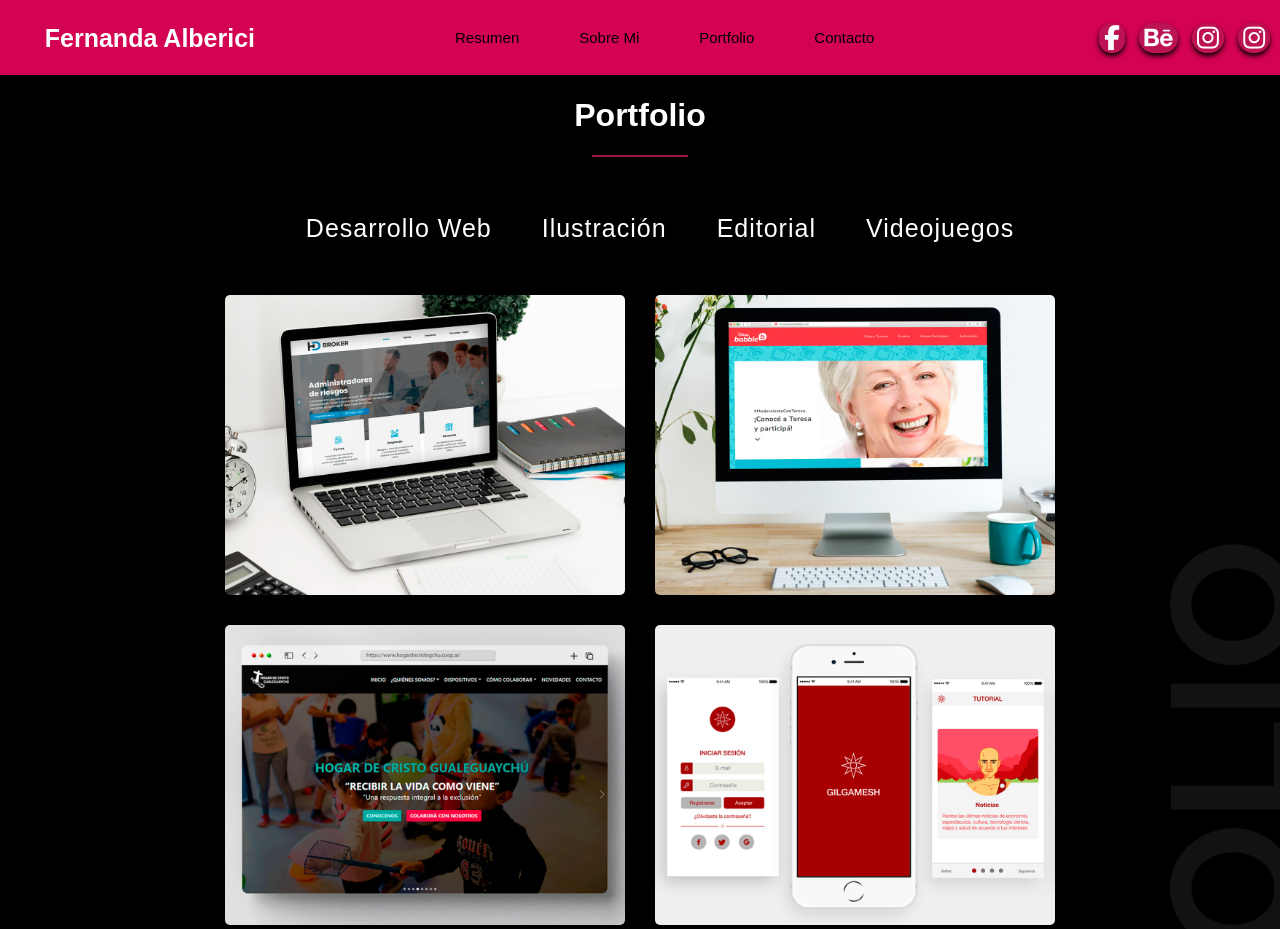
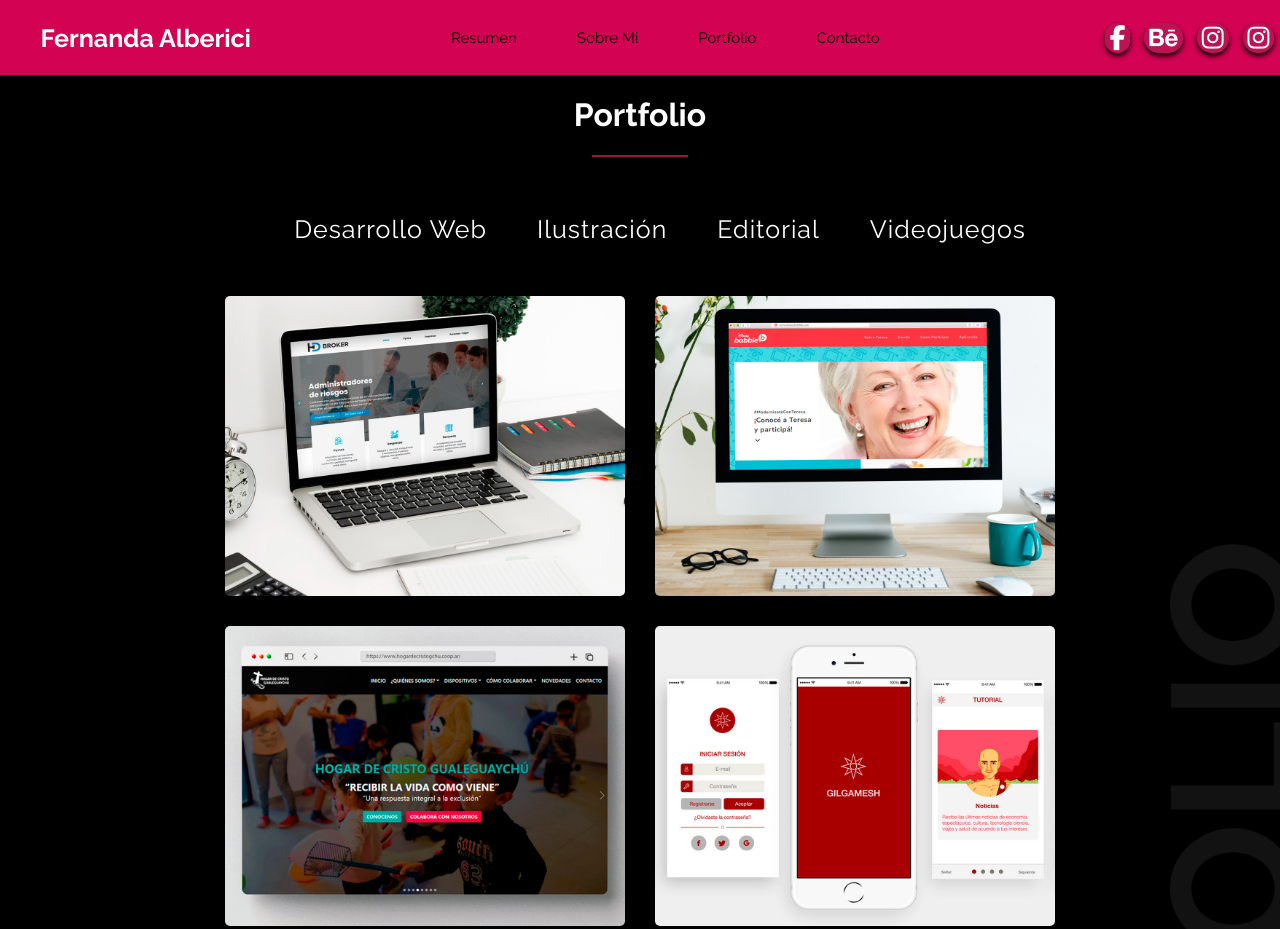
Before and after one commit to l-u-c-i-a-r-o-i-g/landing_FernandaAlbericiPavon, a plain HTML site: page portfolio.html in a window 1280 px wide. Shown: the top 929 px of the page. Drawn offline with Linux system fonts and the light colour scheme; a web font is replaced by a local one.

Commit message:
edit font

```diff
--- a/portfolio.html
+++ b/portfolio.html
@@ -6,6 +6,7 @@
     <meta name="viewport" content="width=device-width, initial-scale=1.0" />
     <link rel="stylesheet" href="./css/portfolio.css" />
     <!-- <link rel="preconnect" href="https://fonts.googleapis.com" /> -->
+    <link rel="stylesheet" href="https://fonts.googleapis.com/css2?family=Raleway::ital,wght@0,200..900;1,700">
     <script
       src="https://kit.fontawesome.com/44e81db38f.js"
       crossorigin="anonymous"
```
